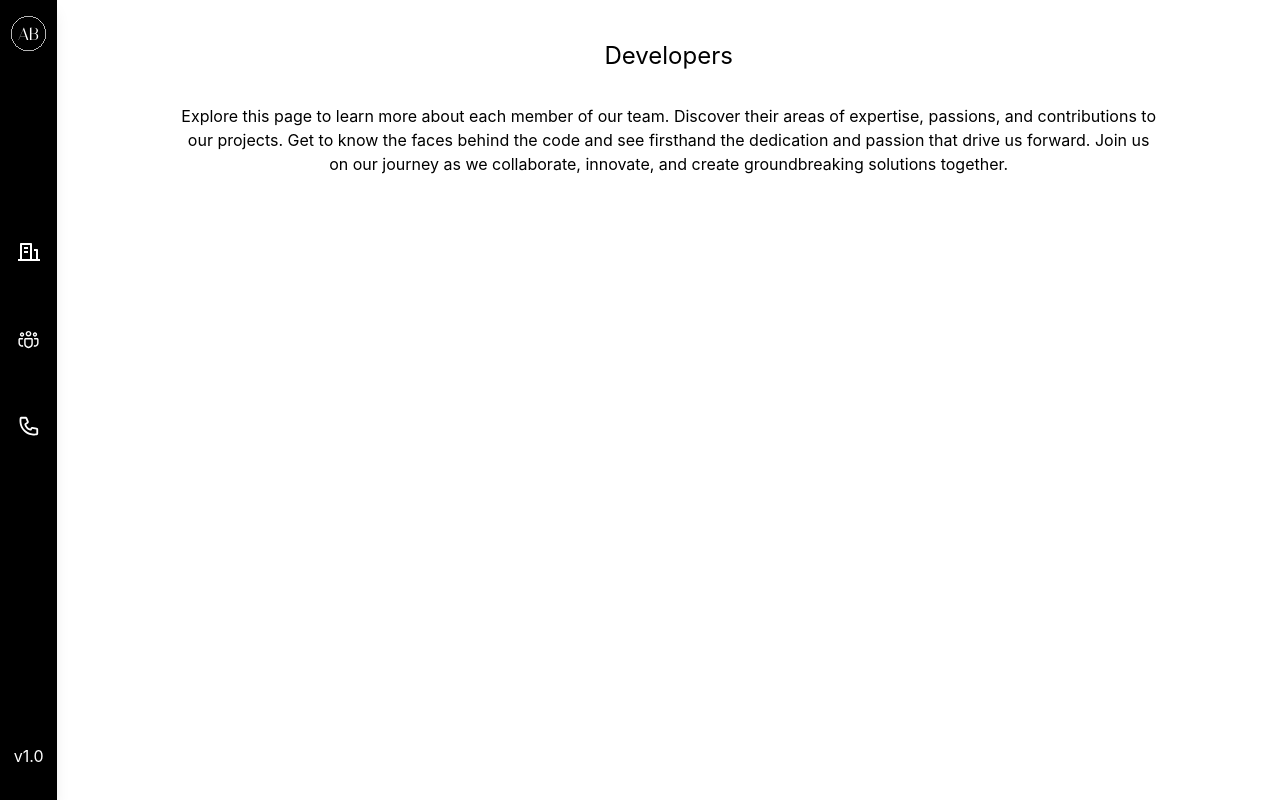
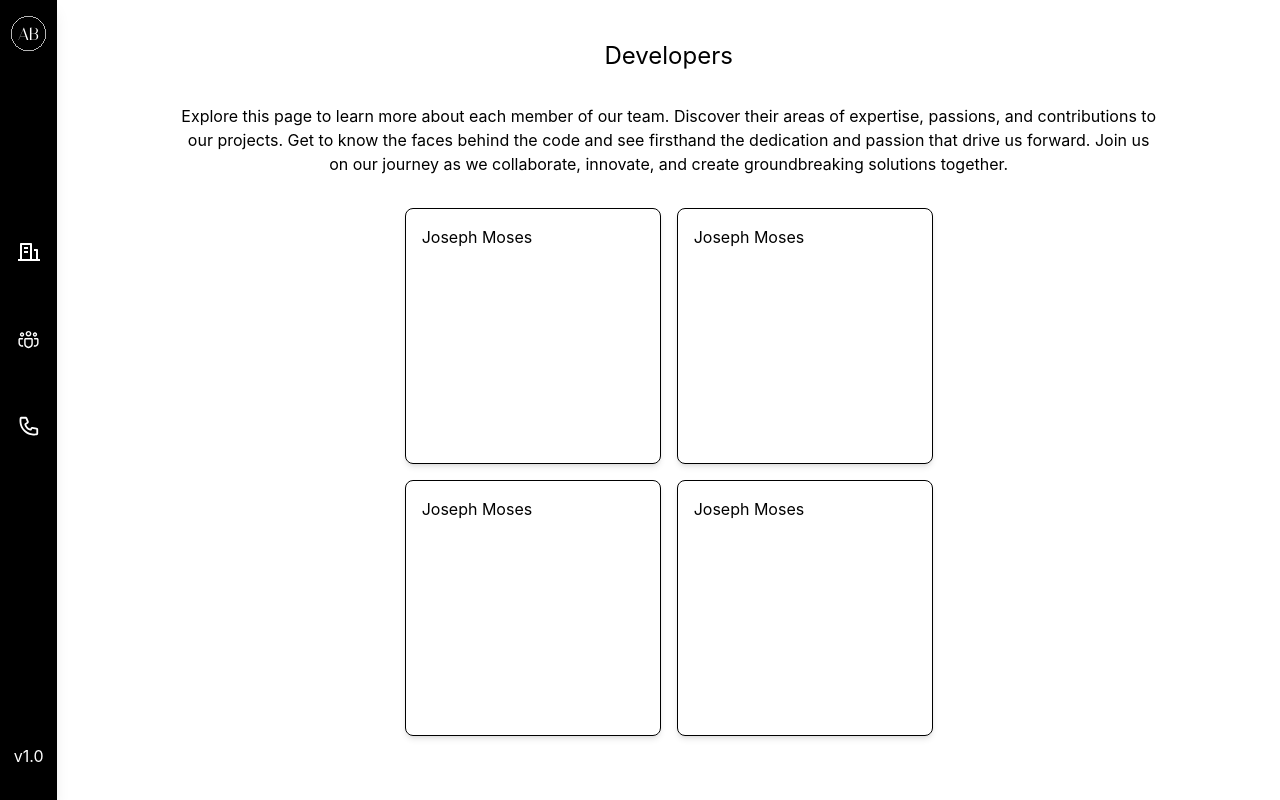
Before and after one commit to cvldz9/WDDM121-API-Proj, a React (Vite) app: page /developers in a window 1280 px wide. Built offline with nearby package versions, Linux system fonts and the light colour scheme.

Commit message:
added box placeholders for devs

```diff
--- a/src/pages/Developers.jsx
+++ b/src/pages/Developers.jsx
@@ -7,7 +7,20 @@ function Developers({ isDarkMode }) {
       <div className="flex justify-center pb-8 ">
         <p className="sub-paragraph text-center">Explore this page to learn more about each member of our team. Discover their areas of expertise, passions, and contributions to our projects. Get to know the faces behind the code and see firsthand the dedication and passion that drive us forward. Join us on our journey as we collaborate, innovate, and create groundbreaking solutions together.</p>
       </div>
-
+	  <div className="grid gap-4 grid-cols-2 grid-rows-2">
+          <div className="w-64 h-64 bg-gray-200 border border-gray-400 rounded-lg shadow-md p-4">
+            Joseph Moses
+          </div>
+          <div className="w-64 h-64 bg-gray-200 border border-gray-400 rounded-lg shadow-md p-4">
+            Joseph Moses
+          </div>
+          <div className="w-64 h-64 bg-gray-200 border border-gray-400 rounded-lg shadow-md p-4">
+            Joseph Moses
+          </div>
+          <div className="w-64 h-64 bg-gray-200 border border-gray-400 rounded-lg shadow-md p-4">
+            Joseph Moses
+          </div>
+		</div>
     </div>
   );
 }
```
